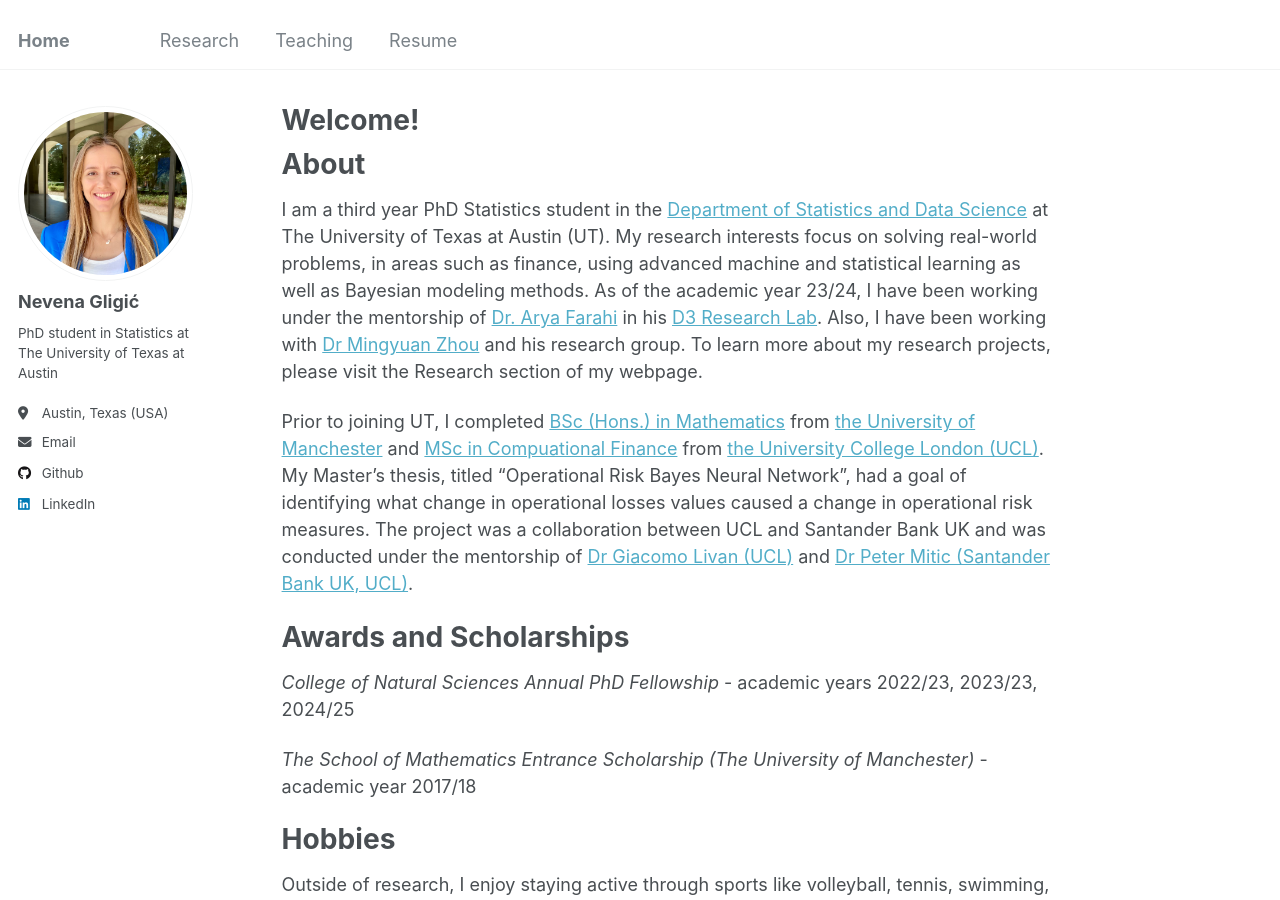
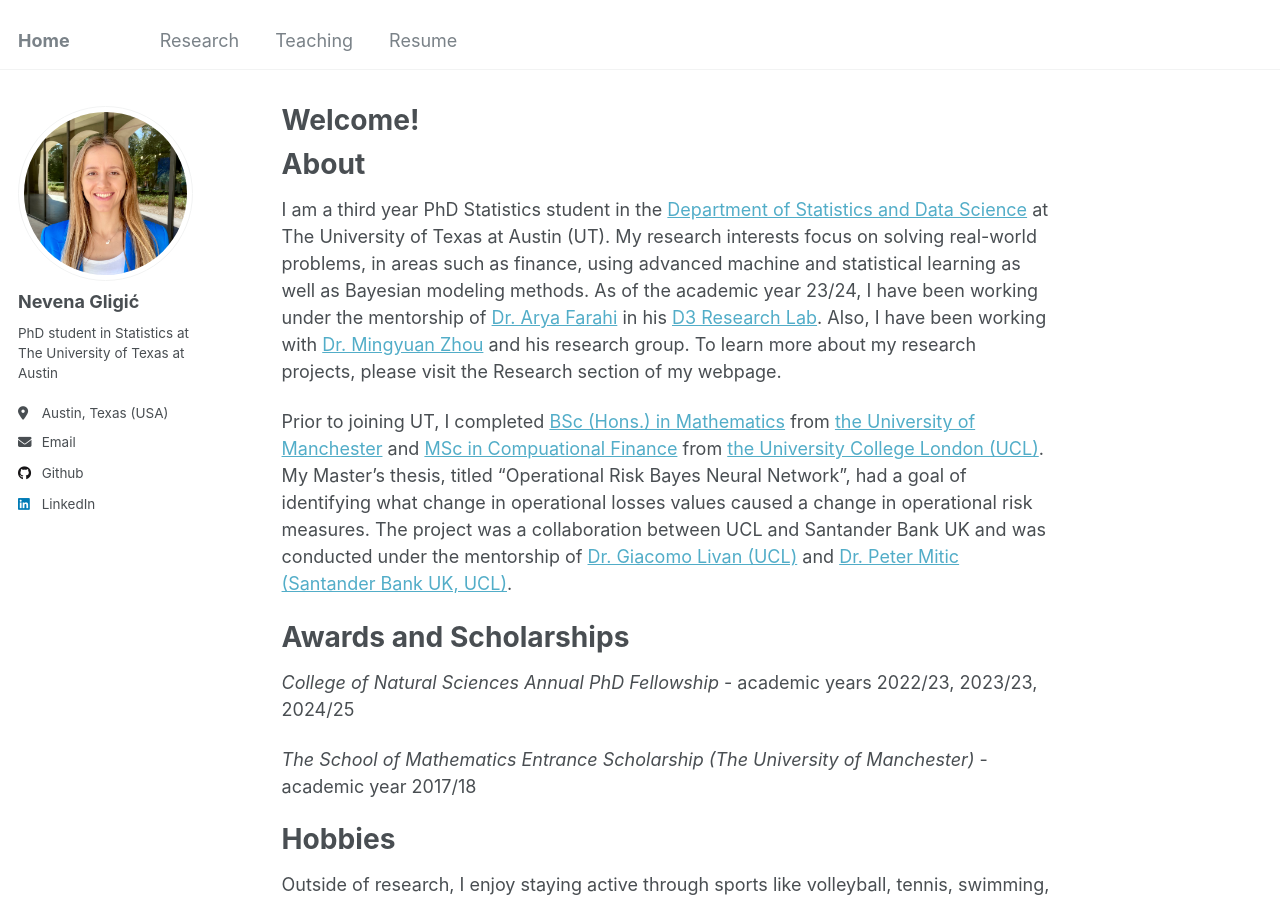
Before and after one commit to NevenaGligic/ngligic, a Jekyll site: the page built from _pages/about.md, in a window 1280 px wide and 900 px high. Built offline with Jekyll 4.4.1, drawn with Linux system fonts in a browser that asks for light colours; a file with an impossible date is left out.

```diff
--- a/_pages/about.md
+++ b/_pages/about.md
@@ -12,10 +12,10 @@ About
 I am a third year PhD Statistics student in the [Department of Statistics and Data Science](https://stat.utexas.edu/directory/nevena-gligic) at The University of Texas at Austin (UT).
 My research interests focus on solving real-world problems, in areas such as finance, using advanced machine and statistical learning as well as Bayesian modeling methods.
 As of the academic year 23/24, I have been working under the mentorship of [Dr. Arya Farahi](https://afarahi.github.io/Our-Team.html) in his [D3 Research Lab](https://afarahi.github.io).
-Also, I have been working with [Dr Mingyuan Zhou](https://mingyuanzhou.github.io) and his research group.
+Also, I have been working with [Dr. Mingyuan Zhou](https://mingyuanzhou.github.io) and his research group.
 To learn more about my research projects, please visit the Research section of my webpage.
 
-Prior to joining UT, I completed [BSc (Hons.) in Mathematics](https://www.maths.manchester.ac.uk) from [the University of Manchester](https://www.manchester.ac.uk) and [MSc in Compuational Finance](https://www.ucl.ac.uk/computer-science/) from [the University College London (UCL)](https://www.ucl.ac.uk). My Master's thesis, titled "Operational Risk Bayes Neural Network", had a goal of identifying what change in operational losses values caused a change in operational risk measures. The project was a collaboration between UCL and Santander Bank UK and was conducted under the mentorship of [Dr Giacomo Livan (UCL)](https://sites.google.com/site/giacomolivan) and [Dr Peter Mitic (Santander Bank UK, UCL)](https://profiles.ucl.ac.uk/60055-peter-mitic).
+Prior to joining UT, I completed [BSc (Hons.) in Mathematics](https://www.maths.manchester.ac.uk) from [the University of Manchester](https://www.manchester.ac.uk) and [MSc in Compuational Finance](https://www.ucl.ac.uk/computer-science/) from [the University College London (UCL)](https://www.ucl.ac.uk). My Master's thesis, titled "Operational Risk Bayes Neural Network", had a goal of identifying what change in operational losses values caused a change in operational risk measures. The project was a collaboration between UCL and Santander Bank UK and was conducted under the mentorship of [Dr. Giacomo Livan (UCL)](https://sites.google.com/site/giacomolivan) and [Dr. Peter Mitic (Santander Bank UK, UCL)](https://profiles.ucl.ac.uk/60055-peter-mitic).
 
 Awards and Scholarships
 ====
```
